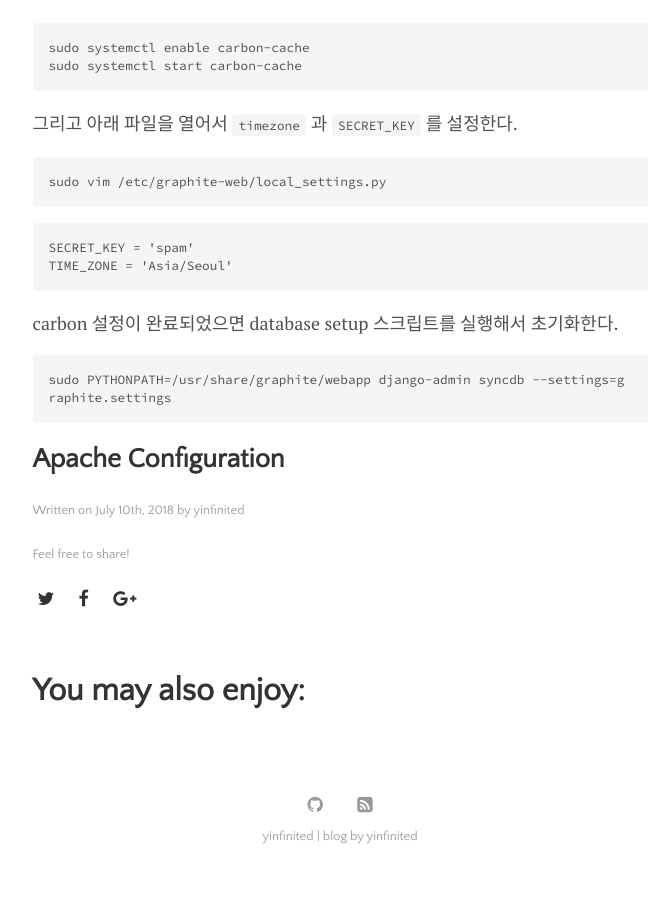
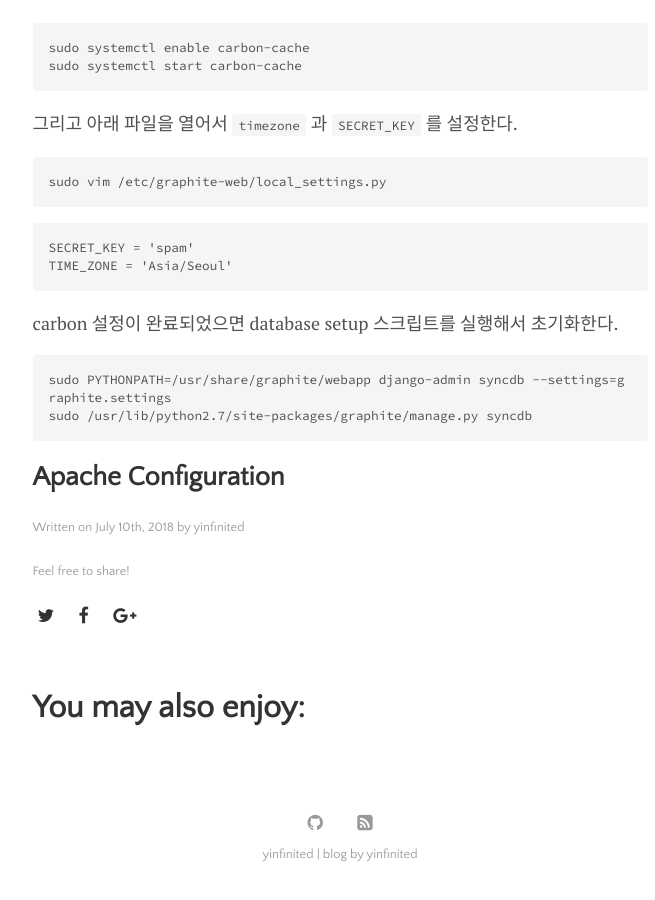
Before and after one commit to yinfinited/yinfinited.github.io, a Jekyll site: the page built from _posts/2018-07-10-graphite.md, in a window 1280 px wide and 900 px high, scrolled down 1223 px. Shown: the whole window, without its empty margins (300-955 px from the left). Built offline with Jekyll 4.4.1, drawn with Linux system fonts in a browser that asks for light colours; our own code applies the rules of GitHub Pages for plain Markdown files.

Commit message:
Update 2018-07-10-graphite.md

````diff
--- a/_posts/2018-07-10-graphite.md
+++ b/_posts/2018-07-10-graphite.md
@@ -65,6 +65,7 @@ carbon 설정이 완료되었으면 database setup 스크립트를 실행해서
 
 ```
 sudo PYTHONPATH=/usr/share/graphite/webapp django-admin syncdb --settings=graphite.settings
+sudo /usr/lib/python2.7/site-packages/graphite/manage.py syncdb
 ```
 
 ## Apache Configuration
````
